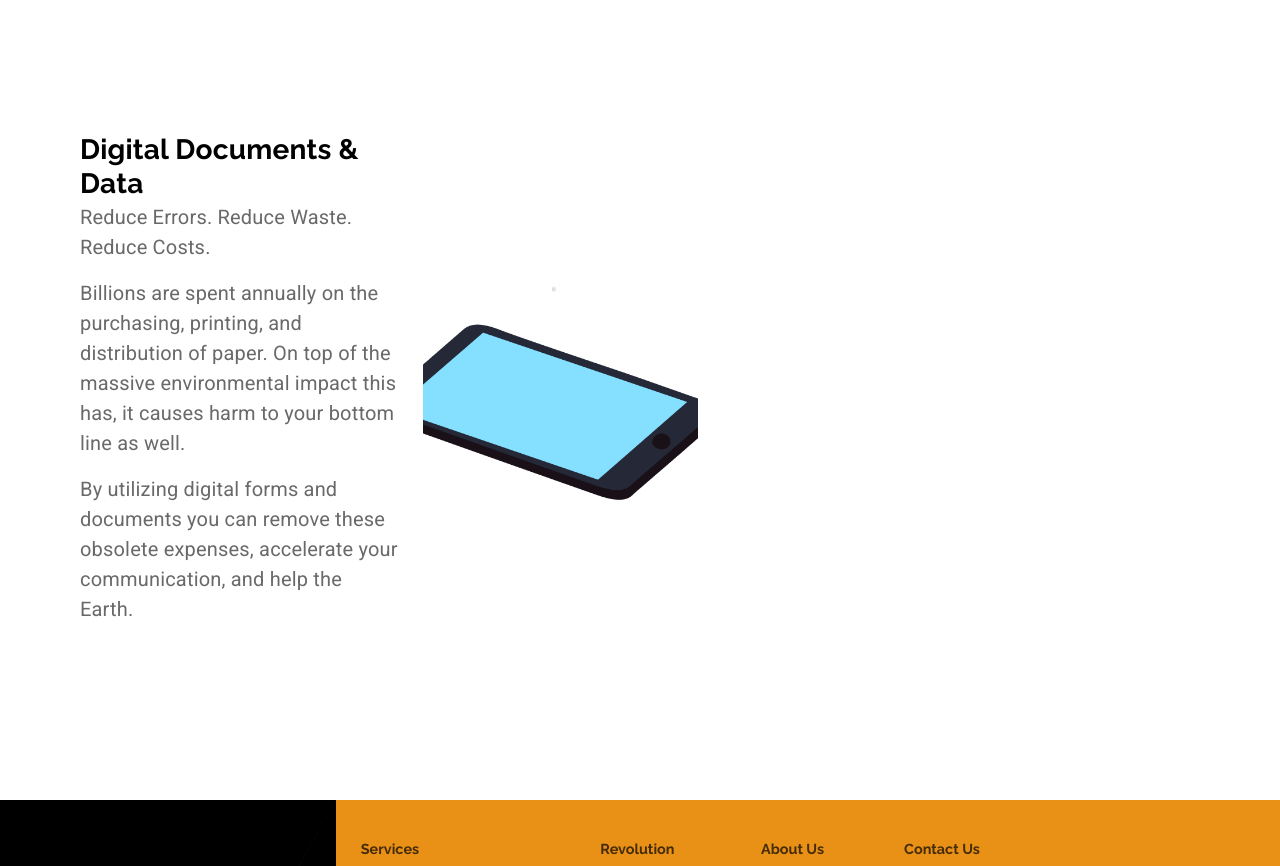
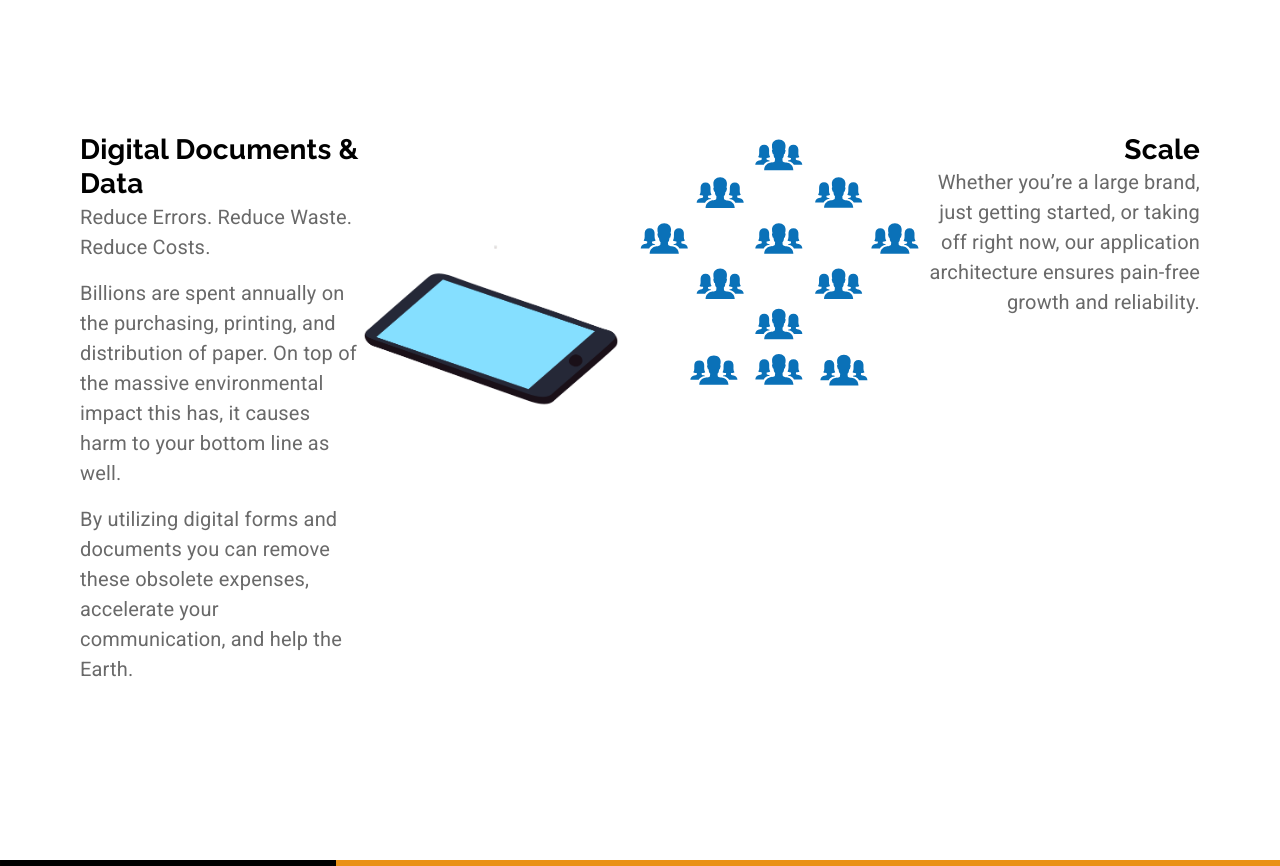
Before and after one commit to HAZberi/tech-company-website, a React (Create React App) app: page /software in a window 1280 px wide. Shown: the part 840-1706 px from the top of the page. Built offline with nearby package versions, Linux system fonts and the light colour scheme.

Commit message:
Documents section basic layout complete

```diff
--- a/src/components/Software.js
+++ b/src/components/Software.js
@@ -12,6 +12,7 @@ import lightbulb from "../assets/bulb.svg";
 import cash from "../assets/cash.svg";
 import stopwatch from "../assets/stopwatch.svg";
 import documentsAnimation from "../animations/documentsAnimation/data.js";
+import scaleAnimation from "../animations/scaleAnimation/data.json";
 
 const useStyles = makeStyles((theme) => ({
   heading: {
@@ -36,7 +37,7 @@ const useStyles = makeStyles((theme) => ({
   },
   itemContainer: {
     maxWidth: "40em",
-  }
+  },
 }));
 
 const Software = (props) => {
@@ -48,6 +49,14 @@ const Software = (props) => {
     loop: true,
     autoplay: true,
     animationData: documentsAnimation,
+    rendererSettings: {
+      preserveAspectRatio: "xMidYMid slice",
+    },
+  };
+  const scaleAnimationOptions = {
+    loop: true,
+    autoplay: true,
+    animationData: scaleAnimation,
     rendererSettings: {
       preserveAspectRatio: "xMidYMid slice",
     },
@@ -172,11 +181,13 @@ const Software = (props) => {
           </Grid>
         </Grid>
       </Grid>
-      <Grid item container direction="row">
-        <Grid item container className={classes.itemContainer}>
+      <Grid item container direction="row" justify="space-around">
+        <Grid item container className={classes.itemContainer} md>
           <Grid item container direction="column" md>
             <Grid item>
               <Typography variant="h4">Digital Documents & Data</Typography>
+            </Grid>
+            <Grid item>
               <Typography variant="body1" paragraph>
                 Reduce Errors. Reduce Waste. Reduce Costs.
               </Typography>
@@ -192,9 +203,32 @@ const Software = (props) => {
               </Typography>
             </Grid>
           </Grid>
+          <Grid item md>
+              <Lottie
+                options={documentsAnimationOptions}
+                style={{ maxWidth: 275, maxHeight: 275, minHeight: 250 }}
+              />
+          </Grid>
+        </Grid>
+        <Grid item container className={classes.itemContainer} md>
             <Grid item md>
-              <Lottie options={documentsAnimationOptions} style={{ maxWidth: 275, maxHeight: 375, minHeight: 275}}/>
+              <Lottie
+                options={scaleAnimationOptions}
+                style={{ maxWidth: 280, maxHeight: 260 }}
+              />
             </Grid>
+            <Grid item container align="right" direction="column" md>
+              <Grid item>
+                <Typography variant="h4">Scale</Typography>
+              </Grid>
+              <Grid item>
+                <Typography variant="body1" paragraph>
+                  Whether you’re a large brand, just getting started, or taking
+                  off right now, our application architecture ensures pain-free
+                  growth and reliability.
+                </Typography>
+              </Grid>
+          </Grid>
         </Grid>
       </Grid>
     </Grid>
```
Also changed, not shown: 1 other file (tests, documents, lock files or other folders).
